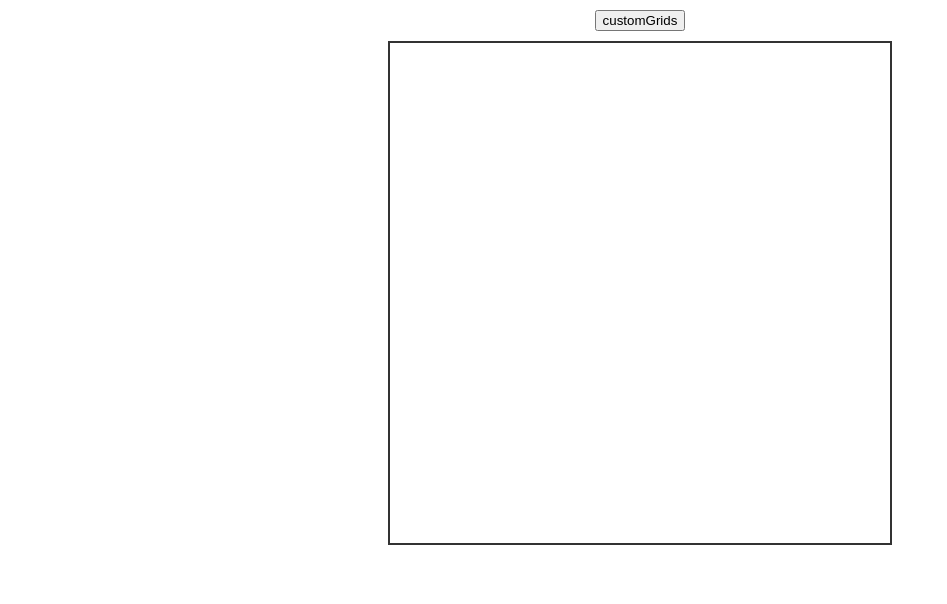
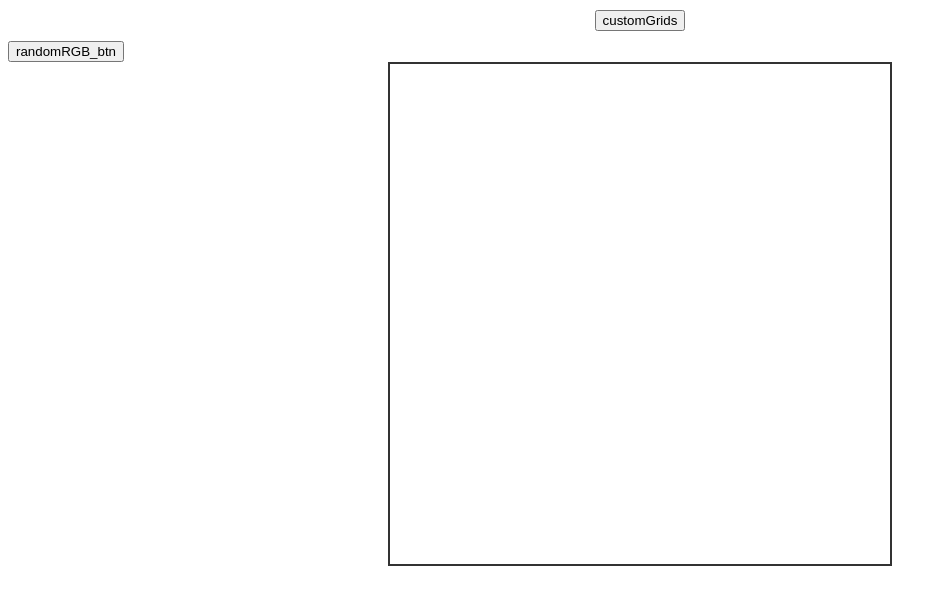
Before and after one commit to cvm47/Etch-a-Sketch, a plain HTML site: page index.html in a window 1280 px wide. Shown: the whole page, without its empty margins (0-947 px from the left). Drawn offline with Linux system fonts and the light colour scheme.

Commit message:
add random color button

```diff
--- a/index.html
+++ b/index.html
@@ -9,6 +9,7 @@
 </head>
 <body>
     <button class="customGrids">customGrids</button>
+    <button class="randomRGB_btn">randomRGB_btn</button>
     <!-- step 1 -->
     <div class="container"></div>
 </body>
```
